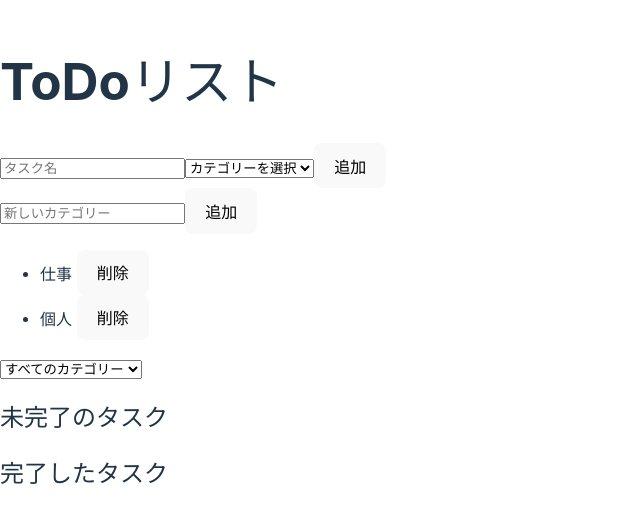
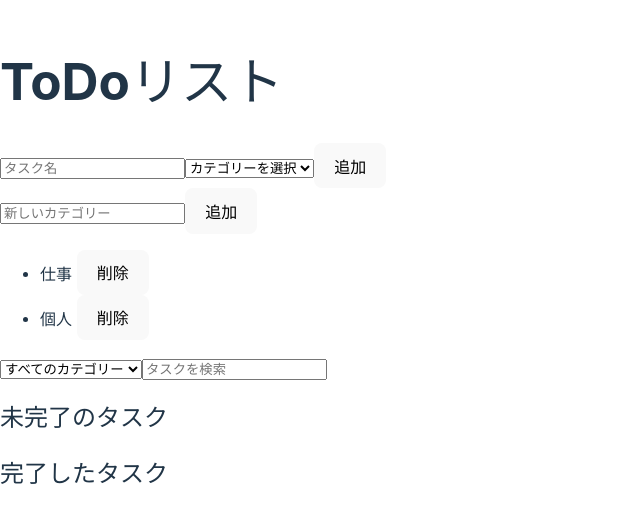
Before and after one commit to imaikosuke/todo-app, a React (Vite) app: page / in a window 1280 px wide. Shown: the part 135-658 px from the top of the page, without its empty margins (0-640 px from the left). Built offline with nearby package versions, Linux system fonts and the light colour scheme.

Commit message:
タスクを検索する機能を追加

```diff
--- a/src/App.tsx
+++ b/src/App.tsx
@@ -9,10 +9,18 @@ const App: React.FC = () => {
   const [completedTodos, setCompletedTodos] = useState<Todo[]>([]);
   const [categories, setCategorys] = useState<string[]>(['仕事', '個人']);
   const [filter, setFilter] = useState<string>('');
+  const [searchQuery, setSearchQuery] = useState('');
 
-  const filteredTodos = todos.filter((todo) => filter === '' || todo.category === filter);
+  const filteredTodos = todos.filter(
+    (todo) =>
+      (filter === '' || todo.category === filter) &&
+      todo.title.toLowerCase().includes(searchQuery.toLowerCase())
+  );
+
   const filteredCompletedTodos = completedTodos.filter(
-    (todo) => filter === '' || todo.category === filter
+    (todo) =>
+      (filter === '' || todo.category === filter) &&
+      todo.title.toLowerCase().includes(searchQuery.toLowerCase())
   );
 
   const addTodo = (newTodo: Todo) => {
@@ -71,6 +79,12 @@ const App: React.FC = () => {
           </option>
         ))}
       </select>
+      <input
+        type="text"
+        value={searchQuery}
+        onChange={(e) => setSearchQuery(e.target.value)}
+        placeholder="タスクを検索"
+      />
       <h2>未完了のタスク</h2>
       <ToDoList
         todos={filteredTodos}
```
